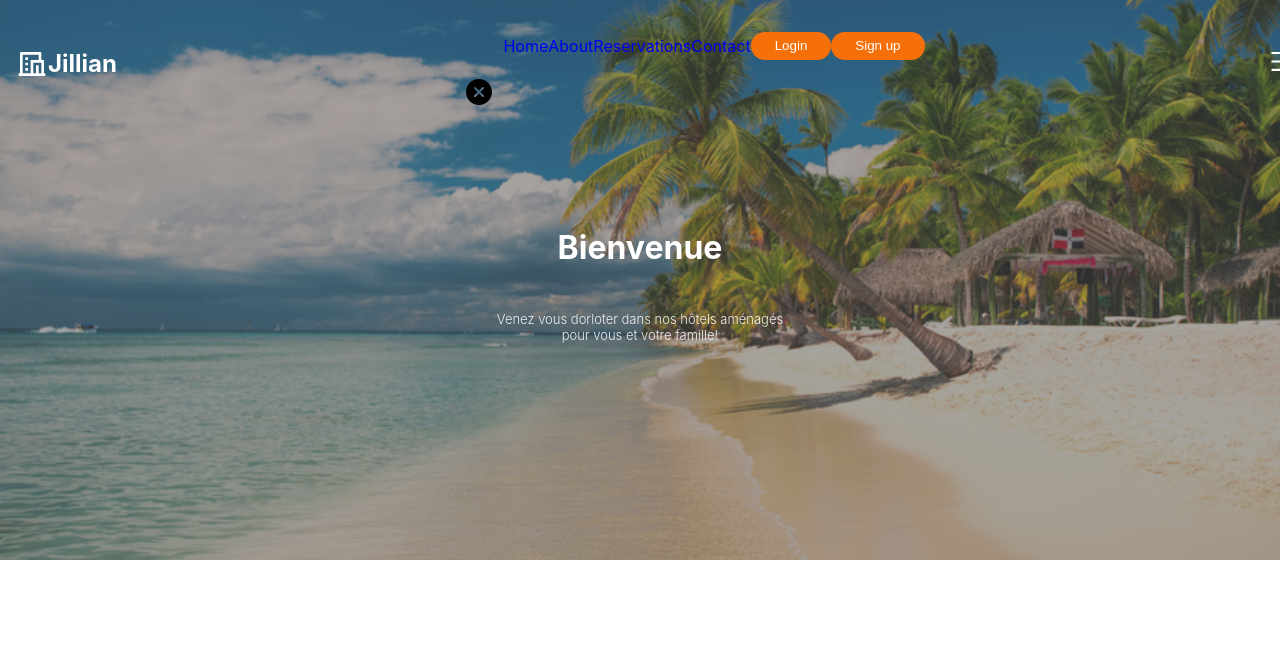
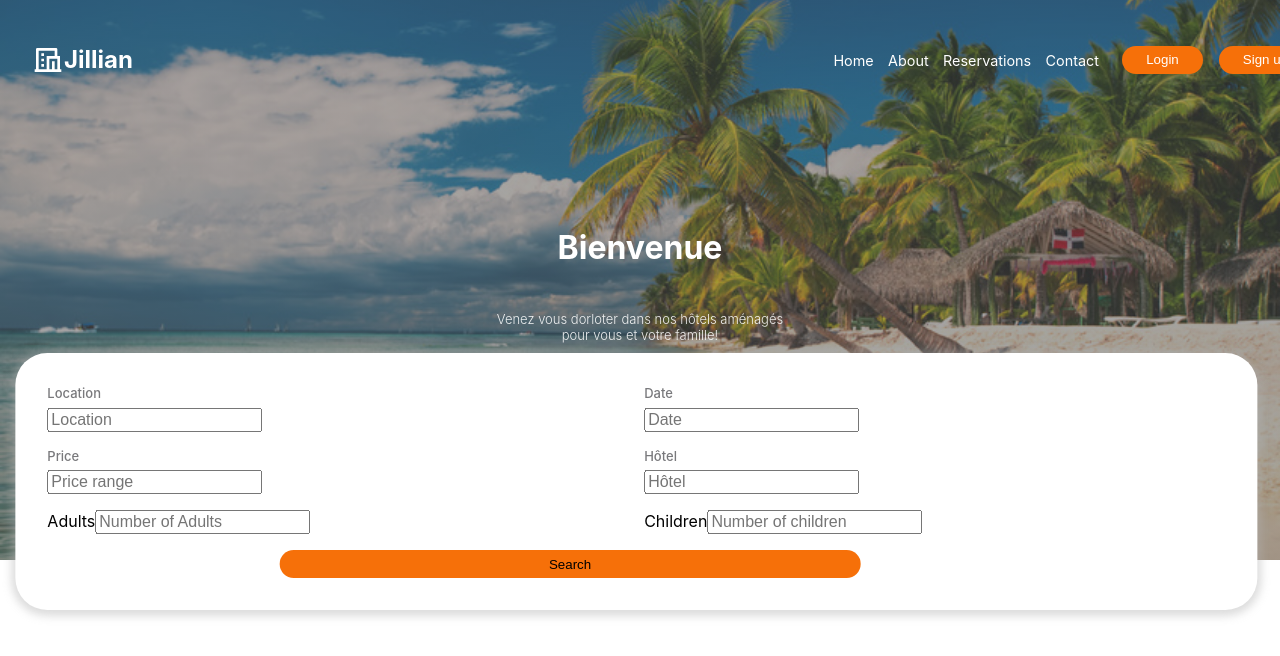
Before and after one commit to mariyafrolova/eHotel-Csi, a React (Create React App) app: page / in a window 1280 px wide. Shown: the top 656 px of the page. Built offline with nearby package versions, Linux system fonts and the light colour scheme.

Commit message:
Home Card with search requierements

```diff
--- a/src/App.css
+++ b/src/App.css
@@ -90,3 +90,12 @@ img,video{
 input{
   font-size: 100%;
 }
+
+
+/*Media*/
+@media screen and (min-width: 556px){
+  .mainContent{
+    grid-template-columns: repeat(2,1fr);
+  }
+
+}
--- a/src/pages/Home/Home.js
+++ b/src/pages/Home/Home.js
@@ -15,7 +15,42 @@ const Home = () => {
 
                 </div>
 
+                <div className='homeCard grid'>
 
+                    <div className='locationDiv'>
+                        <label htmlFor='location'>Location</label>
+                        <input type='text' placeholder='Location'/>
+                    </div>
+
+                    <div className='dateDiv'>
+                        <label htmlFor='date'>Date</label>
+                        <input type='text' placeholder='Date'/>
+                    </div>
+
+                    <div className='priceDiv'>
+                        <label htmlFor='price'> Price </label>
+                        <input type='text' placeholder='Price range'/>
+                    </div>
+
+                    <div className='hotelDiv'>
+                        <label htmlFor='hotel'>Hôtel</label>
+                        <input type='text' placeholder='Hôtel'/>
+                    </div>
+
+                    <div className='adultsDiv'>
+                        <label htmlFor='number'>Adults</label>
+                        <input type='text' placeholder='Number of Adults'/>
+                    </div>
+
+                    <div className='kidsDiv'>
+                        <label htmlFor='number'>Children</label>
+                        <input type='text' placeholder='Number of children'/>
+                    </div>
+
+                    <button className='btn'>
+                        Search
+                    </button>
+                </div>
             </div>
         </section>
         )
--- a/src/pages/Home/home.css
+++ b/src/pages/Home/home.css
@@ -43,8 +43,52 @@
                 text-align: center;
                 margin: auto;
             }
+            .btn{
+                padding: .6rem 1.5rem;
+            }
 
+        }
+        .homeCard{
+            width: 40%;
+            border-radius: 2rem;
+            padding: 2rem;
+            background: var(--whiteColor);
+            position: absolute;
+            gap: 1rem;
+            justify-content: center;
+            bottom: -35%;
+            transform: translate(-40%);
+            left: 40%;
+            box-shadow: 0 2px 8px 4px rgba(178,178,178,0.45);
 
+            .locationDiv, .dateDiv, .priceDiv, .roomsDiv, .hotelDiv{
+                width: 100%;
+
+                label{
+                    display: block;
+                    color: var(--textColor);
+                    font-weight: 500;
+                    font-size: 13px;
+                    padding-bottom: .4rem;
+                }
+            }
         }
     }
   }
+
+
+  /* Media */
+  @media screen and (min-width: 480px) {
+    .home{
+        .secContainer{
+            .homeCard{
+                bottom: -50px;
+                width: 92%;
+                grid-template-columns: repeat(2,1fr);
+                .btn{
+                    transform:translateX(40%)
+                }
+            }
+        }
+    }
+  }
--- a/src/pages/NavBar/navbar.css
+++ b/src/pages/NavBar/navbar.css
@@ -118,3 +118,45 @@
         }
     }
   }
+
+  /*Media*/
+  @media screen and (min-width: 769px) {
+    .navBarSection{
+    .toggleNavbar, .closeNavbar{
+        display: none;
+    }
+    .header{
+        padding:1.5rem 2rem;
+        .navBar{
+            .navLists{
+            display: flex;
+            align-items: center;
+            justify-content: center;
+            flex-direction: row;
+
+            .navItem{
+                .navLink{
+                    color: var(--whiteColor);
+                    padding:0 .45rem;
+                    font-size: .9rem;
+                    font-weight: 400;
+                    &:hover{
+                        color: var(--PrimaryColor);
+                    }
+
+                }
+            }
+
+            .btn{
+               margin-left: 1rem;
+
+               a{
+                color:var(--whiteColor);
+                font-weight: 500;
+               }
+            }
+            }
+        }
+    }
+}
+  }
```
